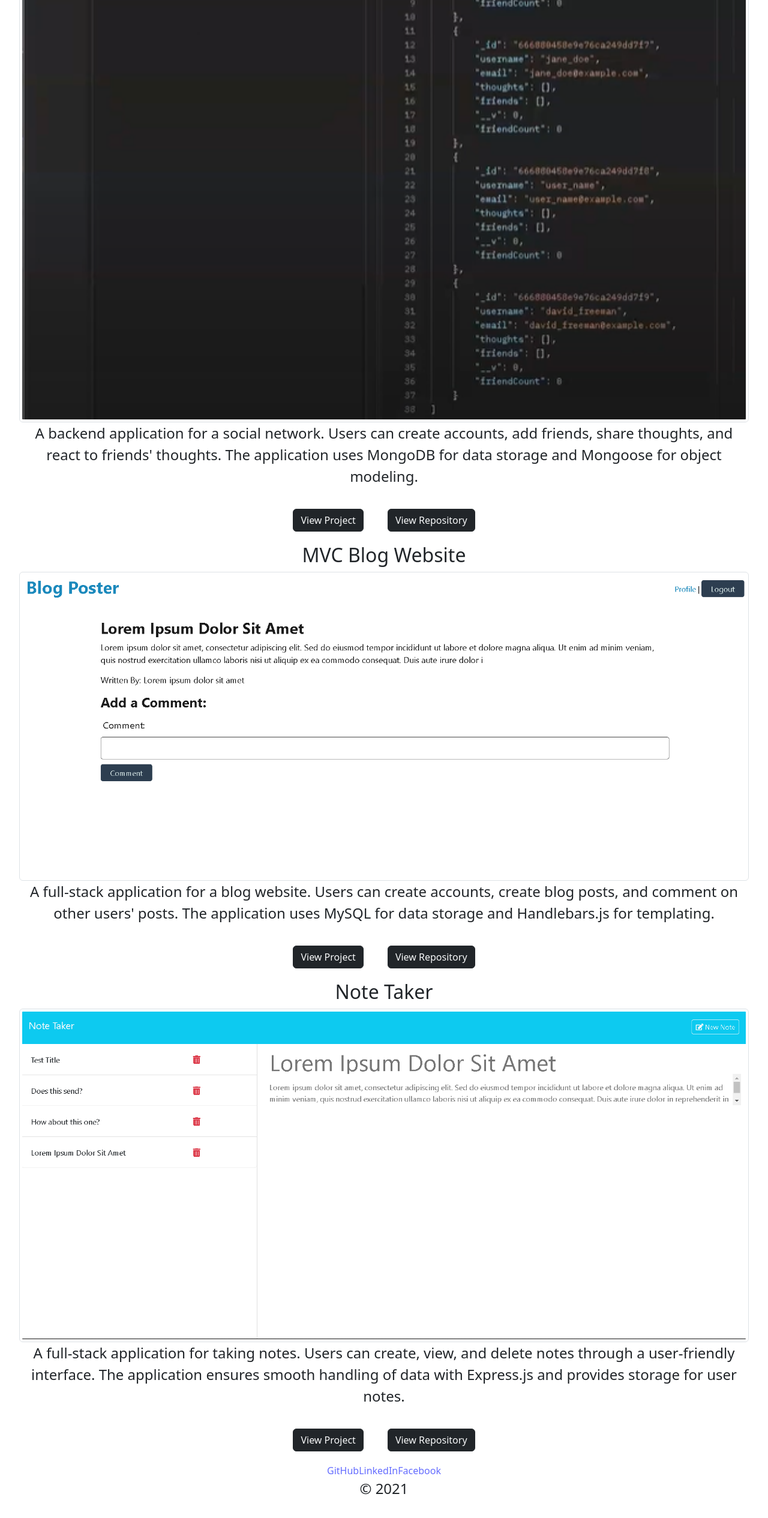
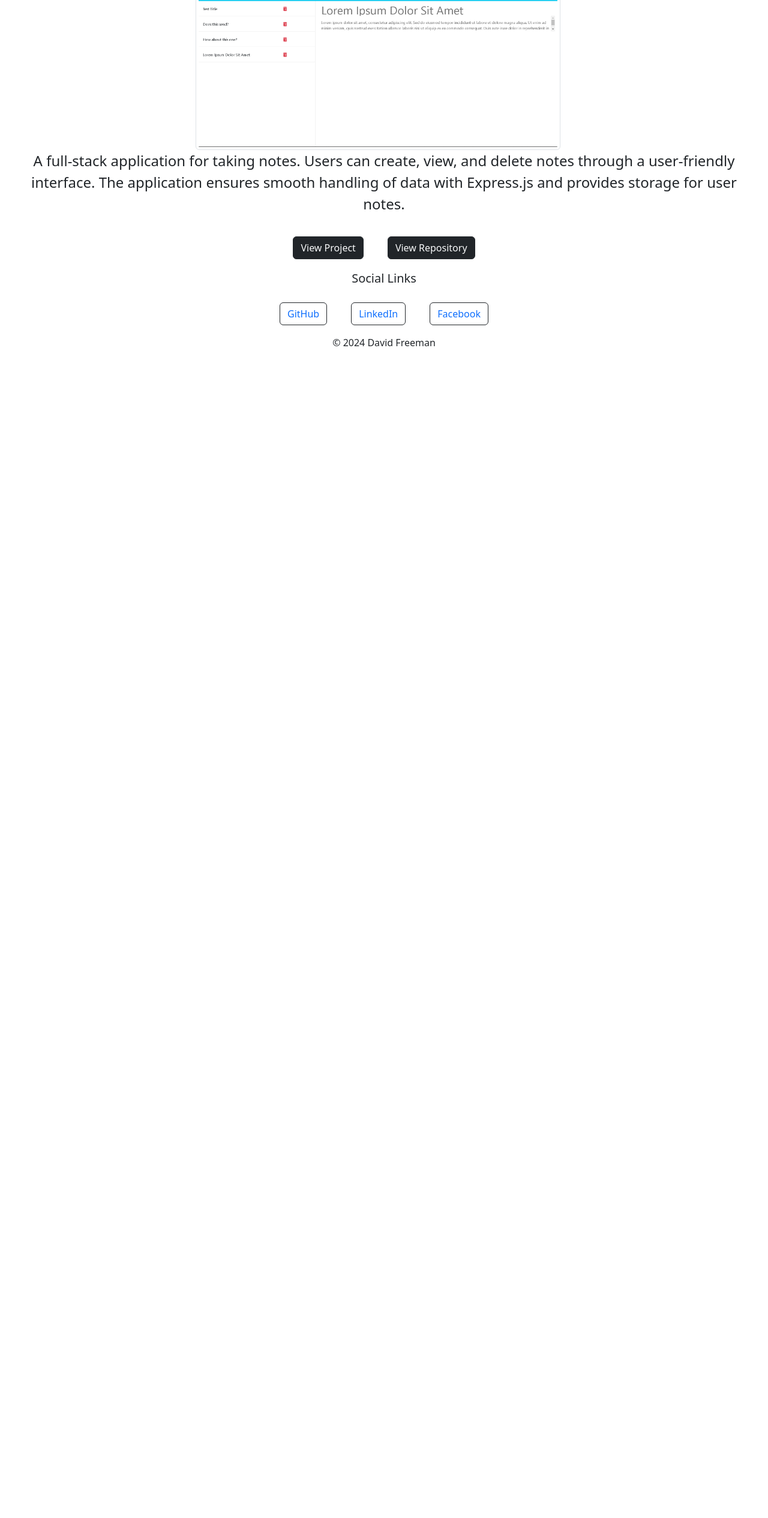
Before and after one commit to dfreeman3102/portfolio-dmf, a React (Vite) app: page /portfolio in a window 1280 px wide. Shown: the part 3152-5682 px from the top of the page at 60% size. After the commit the page ends 3774 px from the top, so only its background shows below. Built offline with nearby package versions, Linux system fonts and the light colour scheme.

Commit message:
added changes to styles

```diff
--- a/src/components/Footer.jsx
+++ b/src/components/Footer.jsx
@@ -1,14 +1,23 @@
 export default function Footer() {
   return (
     <footer>
-      <a href="https://github.com/dfreeman3102">GitHub</a>
-      <a href="https://www.linkedin.com/in/david-freeman-536486294/">
-        LinkedIn
-      </a>
-      <a href="https://www.facebook.com/profile.php?id=100006023509245">
-        Facebook
-      </a>
-      <p>© 2021</p>
+
+      <h5>Social Links</h5>
+
+      <button className="btn btn-outline-dark">
+        <a className='link-primary'href="https://github.com/dfreeman3102">GitHub</a>
+      </button>
+      <button className="btn btn-outline-dark">
+        <a className="link-primary" href="https://www.linkedin.com/in/david-freeman-536486294/">
+          LinkedIn
+        </a>
+      </button>
+      <button className="btn btn-outline-dark">
+        <a className="link-primary" href="https://www.facebook.com/profile.php?id=100006023509245">
+          Facebook
+        </a>
+      </button>
+      <h6>© 2024 David Freeman</h6>
     </footer>
   );
 }
--- a/src/pages/AboutPage.jsx
+++ b/src/pages/AboutPage.jsx
@@ -11,7 +11,7 @@ export default function AboutPage() {
       />
       <p className="text-wrap fs-3">
         I started my Software Development journey in June of 2023. I have a
-        background in Automotive Systems Technology and I am currently enrolled
+        background in Automotive Systems Technology and currently enrolled
         in the Full Stack Web Development program at UNC Chapel Hill.
       </p>
       <p className="text-wrap fs-3">
--- a/src/pages/ContactPage.jsx
+++ b/src/pages/ContactPage.jsx
@@ -48,7 +48,7 @@ export default function ContactPage() {
                     onChange={(e) => setMessage(e.target.value)}
                 ></textarea>
 
-                <button className='btn btn-dark fs-3'type="submit">Submit</button>
+                <button className='btn btn-outline-secondary fs-5'type="submit">Submit</button>
             </form>
         </div>
     );
--- a/src/styles/project.css
+++ b/src/styles/project.css
@@ -1,14 +1,18 @@
 .img-thumbnail {
-    width: 100%;
-    margin-right: 20px;
+  width: 50%;
+  margin-right: 20px;
 }
-h3{
-    font-size: 2rem;
+h3 {
+  font-size: 2rem;
 }
-p{
-    font-size: 1.5rem;
+p {
+  font-size: 1.5rem;
 }
-button{
-    font-size: 1.5rem;
-    margin: 20px;
+button {
+  font-size: 1.5rem;
+  margin: 20px;
 }
+
+.img-thumbnail:hover {
+  transform: scale(1.5);
+}
```
